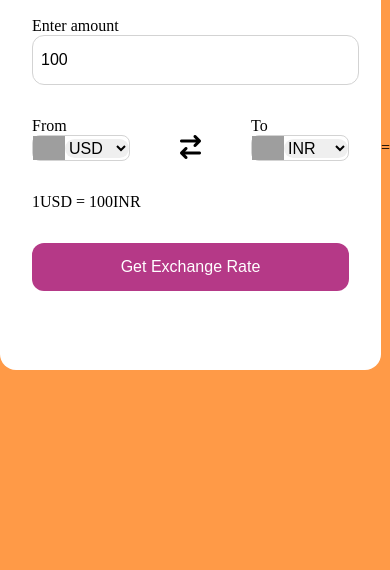
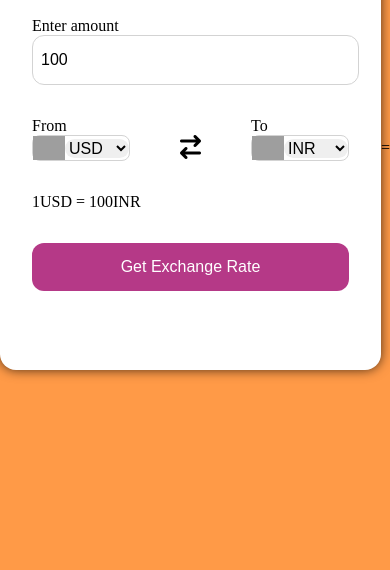
Before and after one commit to Utk-858/Currency-Convertor, a plain HTML site: page index.html in a window 390 px wide. Shown: the part 274-844 px from the top of the page. Drawn offline with Linux system fonts and the light colour scheme; grey boxes are pictures that could not be loaded.

Commit message:
responsiveness

```diff
--- a/style.css
+++ b/style.css
@@ -9,10 +9,12 @@ body{
     align-items: center;
     min-height: 100vh;
     background-color: rgb(255, 154, 71);
+
 }
 
 .container{
     background-color: white;
+    box-shadow: 0 0 0.7rem rgb(0,0,0,0.7);
     padding: 2rem;
     border-radius: 1rem;
     min-height: 45vh;
```
